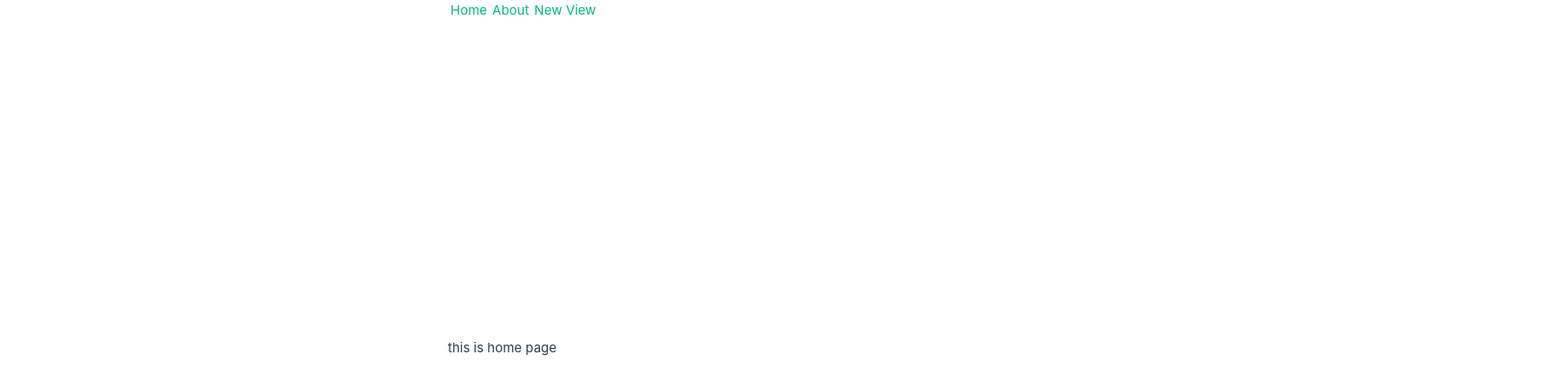
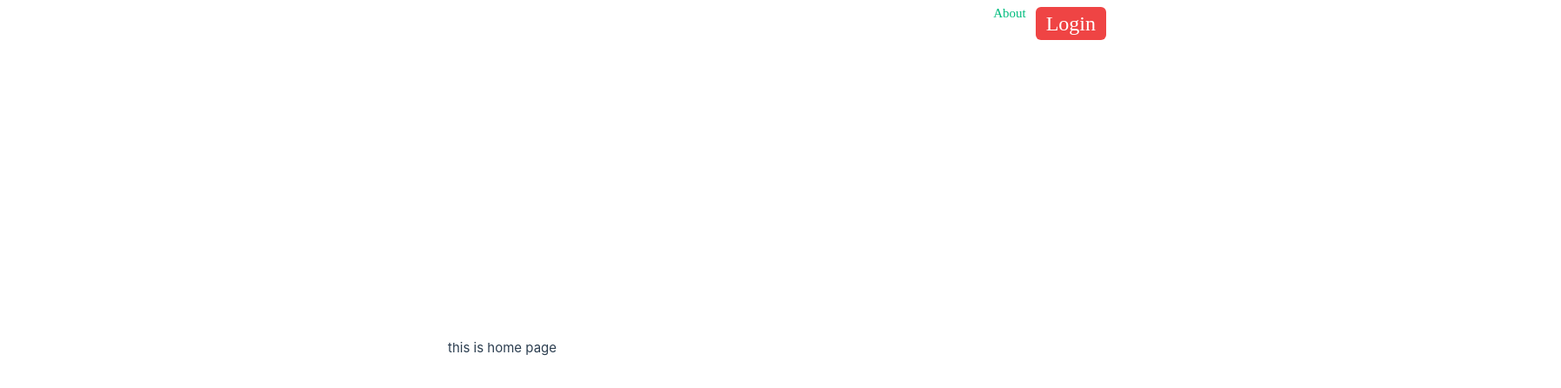
Before and after one commit to uyak0/e-quiz-web-app, a Vue app in the folder vue-frontend/: page / in a window 1280 px wide. Shown: the top 446 px of the page at 87% size, 1795 px wide, since content can reach past the window. Built offline with nearby package versions, Linux system fonts and the light colour scheme; no server answers.

Commit message:
home page prog

```diff
--- a/vue-frontend/src/App.vue
+++ b/vue-frontend/src/App.vue
@@ -5,10 +5,14 @@ import HelloWorld from './components/HelloWorld.vue'
 </script>
 
 <template>
-  <nav class="top-0 absolute z-50 w-full">
-    <RouterLink to="/">Home</RouterLink>
-    <RouterLink to="/about">About</RouterLink>
-    <RouterLink to="/newview">New View</RouterLink>
-  </nav>
-  <RouterView />
+  <div class="">
+    <nav class="font-jetBrains top-0 left-0 absolute w-full">
+      <RouterLink to="/" class="text-white hover:bg-transparent text-3xl px-2">E-Quizz</RouterLink>
+
+
+      <RouterLink to="/newview" class="float-right bg-red-500 text-white border-0 rounded-md text-2xl px-3 mx-2 my-2">Login</RouterLink>
+      <RouterLink to="/about" class="float-right">About</RouterLink>
+    </nav>
+    <RouterView />
+  </div>
 </template>
--- a/vue-frontend/tailwind.config.js
+++ b/vue-frontend/tailwind.config.js
@@ -5,7 +5,11 @@ export default {
     "./src/**/*.{vue,js,ts,jsx,tsx}",
   ],
   theme: {
-    extend: {},
+    extend: {
+      fontFamily: {
+        'jetBrains': ['JetBrains Mono'],
+      },
+    },
   },
   plugins: [],
 }
```
Also changed, not shown: 1 other file (tests, documents, lock files or other folders).
